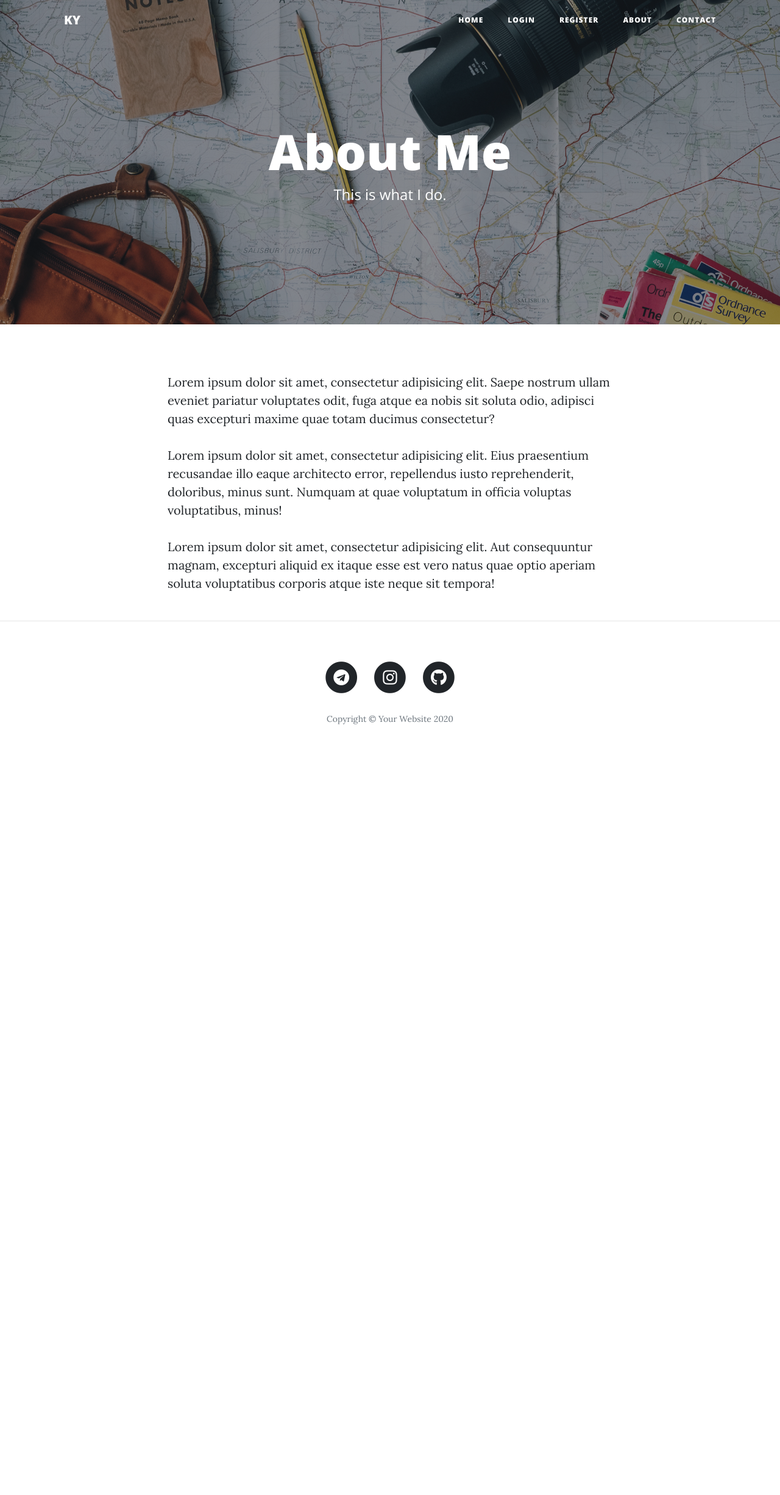
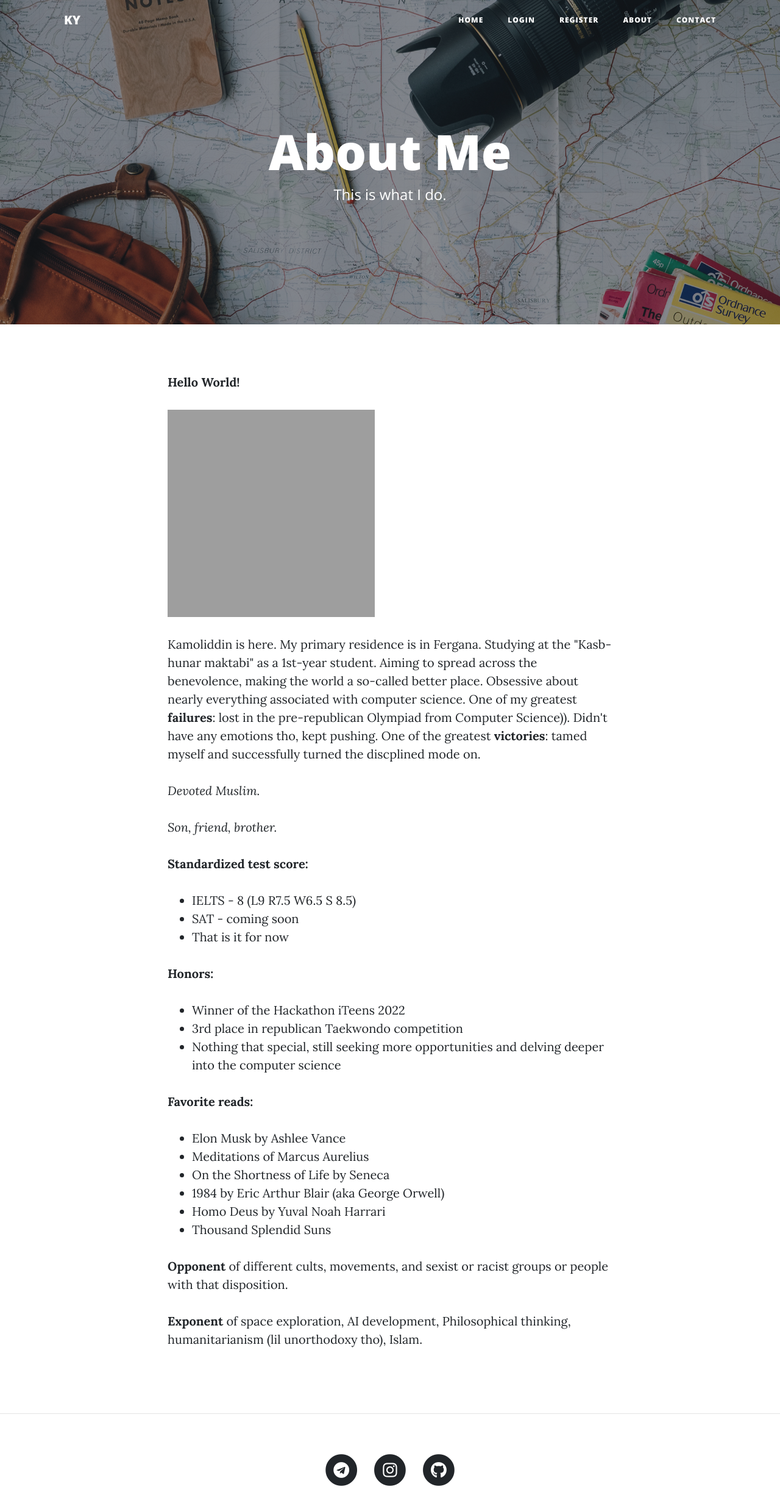
Before and after one commit to Kamaliddin/zenonians_blog, a Flask app: page /about in a window 1280 px wide. Shown: the top 2452 px of the page at 61% size. Before the commit the page ends 1188 px from the top, so only its background shows below. Run offline with Flask 2, Linux system fonts and the light colour scheme; some libraries are stand-ins or nearby versions; grey boxes are pictures that could not be loaded.

Commit message:
Add info about myself

```diff
--- a/templates/about.html
+++ b/templates/about.html
@@ -19,9 +19,47 @@
   <div class="container">
     <div class="row">
       <div class="col-lg-8 col-md-10 mx-auto">
-        <p>Lorem ipsum dolor sit amet, consectetur adipisicing elit. Saepe nostrum ullam eveniet pariatur voluptates odit, fuga atque ea nobis sit soluta odio, adipisci quas excepturi maxime quae totam ducimus consectetur?</p>
-        <p>Lorem ipsum dolor sit amet, consectetur adipisicing elit. Eius praesentium recusandae illo eaque architecto error, repellendus iusto reprehenderit, doloribus, minus sunt. Numquam at quae voluptatum in officia voluptas voluptatibus, minus!</p>
-        <p>Lorem ipsum dolor sit amet, consectetur adipisicing elit. Aut consequuntur magnam, excepturi aliquid ex itaque esse est vero natus quae optio aperiam soluta voluptatibus corporis atque iste neque sit tempora!</p>
+        <p><strong>Hello World!</strong></p>
+        <p><img alt="" src="https://i.ibb.co/1q2zT58/image.png" style="height:340px; width:340px" /></p>
+
+        <p>Kamoliddin is here. My primary residence is in Fergana. Studying at the &quot;Kasb-hunar maktabi&quot; as a 1st-year student. Aiming to spread across the benevolence, making the world a so-called better place. Obsessive about nearly everything associated with computer science. One of my greatest <strong>failures</strong>: lost in the pre-republican Olympiad from Computer Science)). Didn&#39;t have any emotions tho, kept pushing. One of the greatest <strong>victories</strong>: tamed myself and successfully turned the discplined mode on.&nbsp;</p>
+
+        <p><em>Devoted Muslim.</em></p>
+
+        <p><em>Son, friend, brother.</em></p>
+
+        <p><strong>Standardized test score:</strong></p>
+
+        <ul>
+          <li>IELTS - 8 (L9 R7.5 W6.5 S 8.5)</li>
+          <li>SAT - coming soon</li>
+          <li>That is it for now</li>
+        </ul>
+
+        <p><strong>Honors:</strong></p>
+
+        <ul>
+          <li>Winner of the Hackathon iTeens 2022</li>
+          <li>3rd place in republican Taekwondo competition</li>
+          <li>Nothing that special, still seeking more opportunities and delving deeper into the computer science</li>
+        </ul>
+
+        <p><strong>Favorite reads:</strong></p>
+
+        <ul>
+          <li>Elon Musk by Ashlee Vance</li>
+          <li>Meditations of Marcus Aurelius</li>
+          <li>On the Shortness of Life by Seneca</li>
+          <li>1984 by&nbsp;Eric Arthur Blair (aka George Orwell)</li>
+          <li>Homo Deus by Yuval Noah Harrari</li>
+          <li>Thousand Splendid Suns</li>
+        </ul>
+
+        <p><strong>Opponent </strong>of different cults, movements, and sexist or racist groups or people with that disposition.</p>
+
+        <p><strong>Exponent </strong>of space exploration, AI development, Philosophical thinking, humanitarianism (lil unorthodoxy tho), Islam.</p>
+
+        <p>&nbsp;</p>
       </div>
     </div>
   </div>
```
